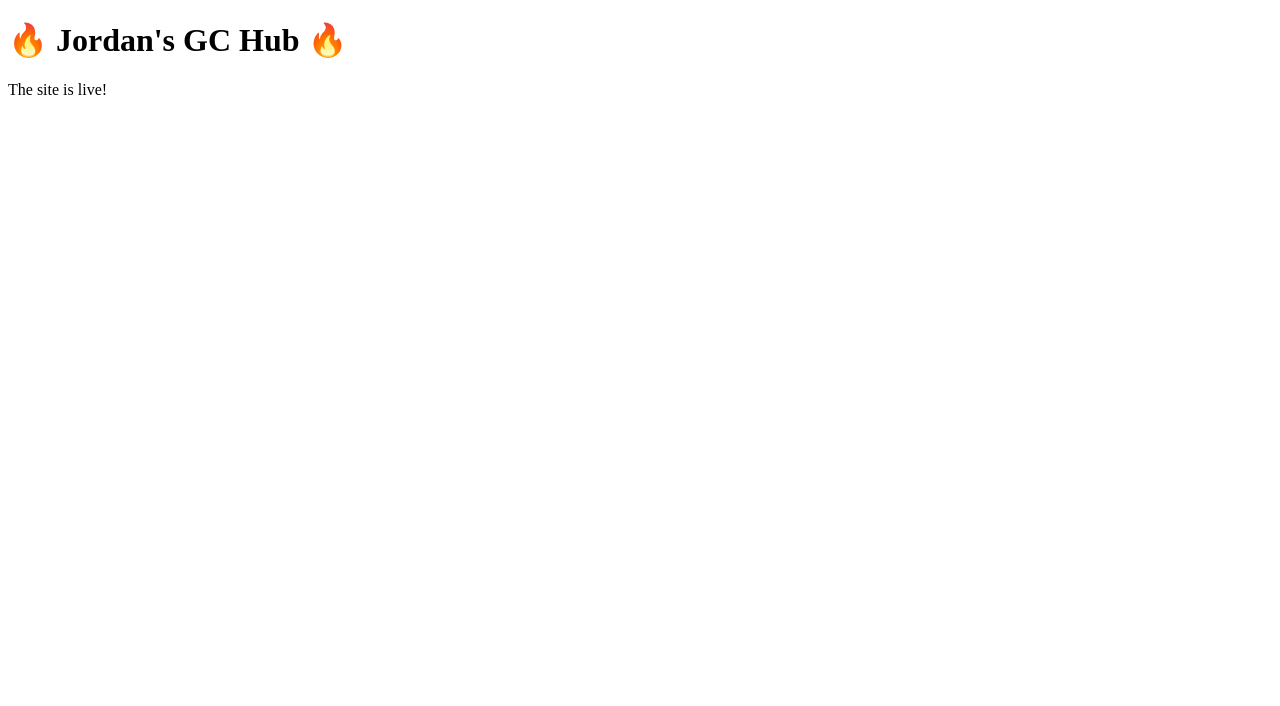
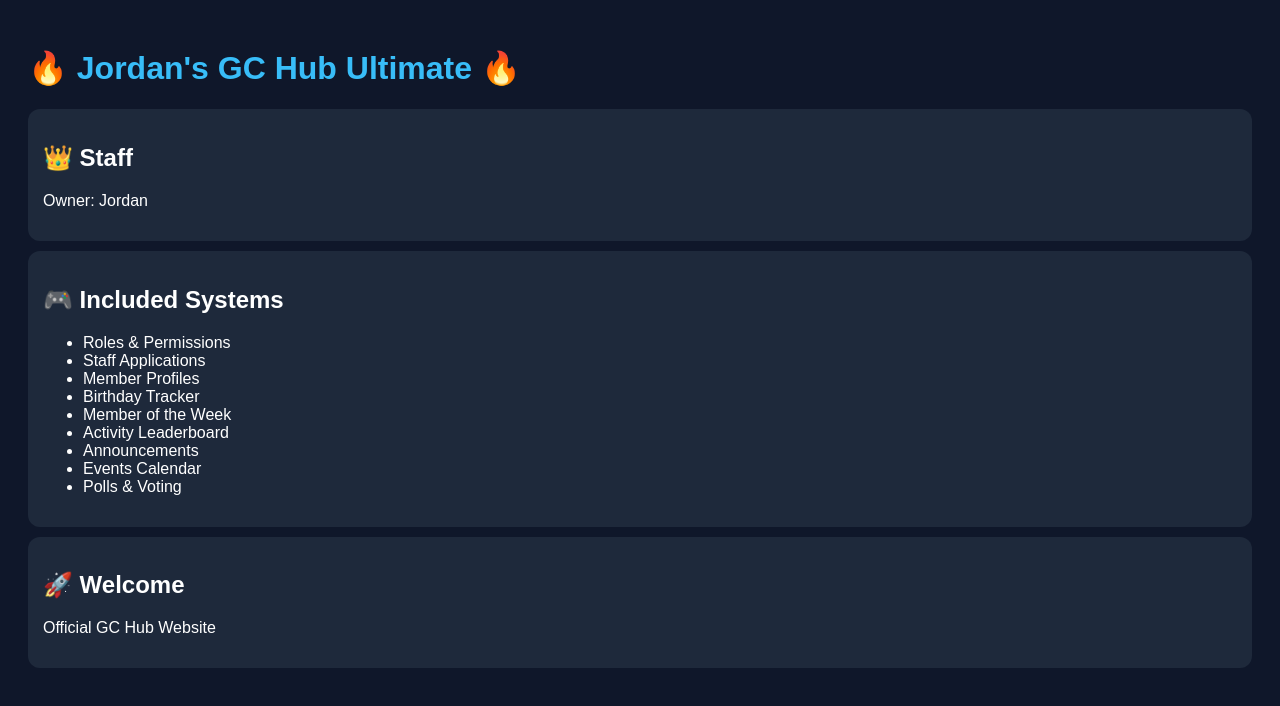
Before and after one commit to n7v66pw4y8-web/jordan-gc--hub, a plain HTML site: page index.html in a window 1280 px wide. Drawn offline with Linux system fonts and the light colour scheme.

Commit message:
Update index.html

```diff
--- a/index.html
+++ b/index.html
@@ -2,10 +2,54 @@
 <html>
 <head>
 <meta charset="UTF-8">
-<title>Jordan GC Hub</title>
+<meta name="viewport" content="width=device-width, initial-scale=1.0">
+<title>Jordan's GC Hub Ultimate</title>
+<style>
+body{
+font-family:Arial;
+background:#0f172a;
+color:white;
+padding:20px;
+}
+.card{
+background:#1e293b;
+padding:15px;
+border-radius:12px;
+margin:10px 0;
+}
+h1{
+color:#38bdf8;
+}
+</style>
 </head>
 <body>
-<h1>🔥 Jordan's GC Hub 🔥</h1>
-<p>The site is live!</p>
+
+<h1>🔥 Jordan's GC Hub Ultimate 🔥</h1>
+
+<div class="card">
+<h2>👑 Staff</h2>
+<p>Owner: Jordan</p>
+</div>
+
+<div class="card">
+<h2>🎮 Included Systems</h2>
+<ul>
+<li>Roles & Permissions</li>
+<li>Staff Applications</li>
+<li>Member Profiles</li>
+<li>Birthday Tracker</li>
+<li>Member of the Week</li>
+<li>Activity Leaderboard</li>
+<li>Announcements</li>
+<li>Events Calendar</li>
+<li>Polls & Voting</li>
+</ul>
+</div>
+
+<div class="card">
+<h2>🚀 Welcome</h2>
+<p>Official GC Hub Website</p>
+</div>
+
 </body>
 </html>
```
